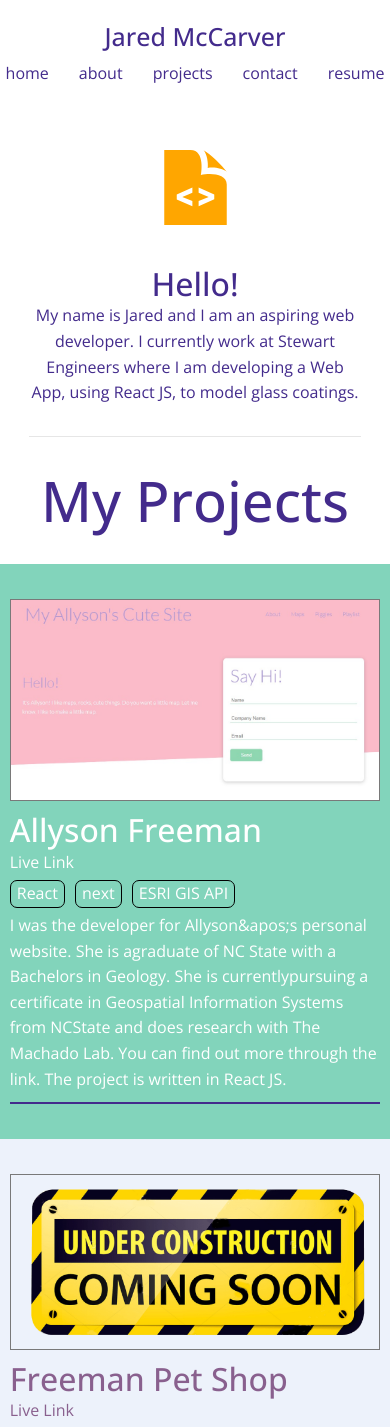
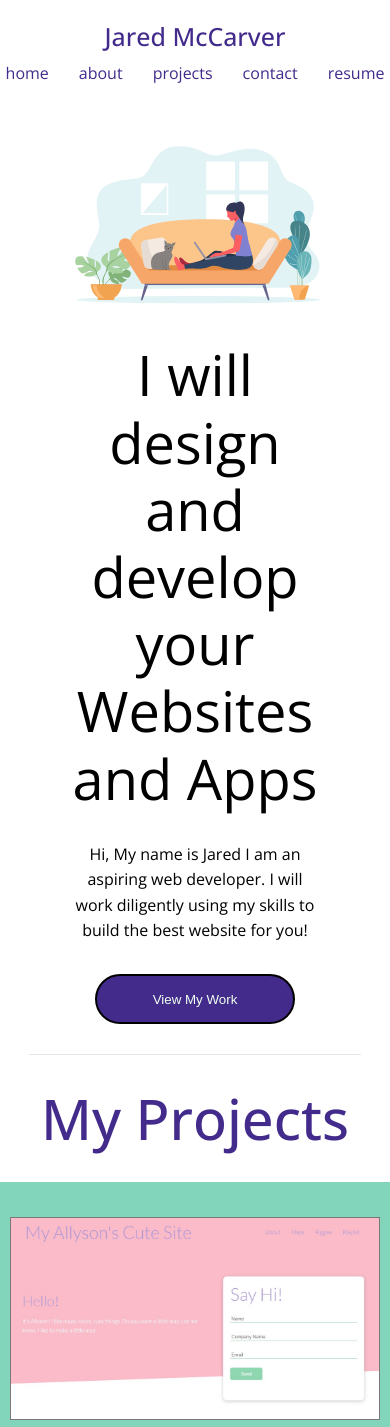
Before and after one commit to jsmccarver/Jared-Porfolio, a Next.js app: page / in a window 390 px wide. Shown: the top 1427 px of the page. Built offline with nearby package versions, Linux system fonts and the light colour scheme.

Commit message:
Adjusting Landing Page

```diff
--- a/pages/index.js
+++ b/pages/index.js
@@ -1,6 +1,7 @@
 import Head from "next/head";
 import Styles from "../styles/Home.module.css";
 import ProjectList from "../Components/ProjectList";
+import Link from "next/link";
 export default function Home() {
   return (
     <>
@@ -13,18 +14,23 @@ export default function Home() {
       <main>
         <div className={Styles.Home}>
           <div className={Styles.Intro}>
-            <div className={Styles["code-image"]}>
-              <svg xmlns="http://www.w3.org/2000/svg" viewBox="0 0 24 24">
-                <path d="M14.568.075c2.202 1.174 5.938 4.883 7.432 6.881-1.286-.9-4.044-1.657-6.091-1.179.222-1.468-.185-4.534-1.341-5.702zm7.432 10.925v13h-20v-24h8.409c4.857 0 3.335 8 3.335 8 3.009-.745 8.256-.419 8.256 3zm-11 1l-5 2.201v1.599l5 2.2v-1.653l-3.229-1.347 3.229-1.351v-1.649zm7 2.201l-5-2.201v1.649l3.229 1.351-3.229 1.347v1.653l5-2.201v-1.598z" />
-              </svg>
-            </div>
             <div className={Styles["Intro-text"]}>
-              <h2>Hello!</h2>
-              <h3>
-                My name is Jared and I am an aspiring web developer. I currently
-                work at Stewart Engineers where I am developing a Web App, using
-                React JS, to model glass coatings.
-              </h3>
+              <div>
+                <h1>I will design and develop your Websites and Apps</h1>
+                <h3>
+                  Hi, My name is Jared I am an aspiring web developer. I will
+                  work diligently using my skills to build the best website for
+                  you!
+                </h3>
+                <Link href="/#projects">
+                  <a>
+                    <button>View My Work</button>
+                  </a>
+                </Link>
+              </div>
+              <div>
+                <img src="./Work_Home.svg"></img>
+              </div>
             </div>
           </div>
           <div id="projects">
--- a/styles/Home.module.css
+++ b/styles/Home.module.css
@@ -6,99 +6,87 @@
   margin: 0px;
   padding: 30px 0px;
 }
-.code-image {
-  justify-content: flex-end !important;
-  display: flex;
-  align-items: center;
-  height: 100%;
-  width: 100%;
-}
-.code-image svg {
-  width: 125px;
-  height: 125px;
-  fill: rgb(255, 166, 0);
-}
+
 .intro-bg {
   background-repeat: no-repeat;
   background-size: cover;
   border-bottom: 1px #e6e6e6 solid;
 }
 .Intro {
-  padding: 140px 0px !important;
-  grid-template-columns: 1fr 8fr !important;
+  padding: 50px 0px !important;
   margin: 0 auto !important;
-  width: 47% !important;
   display: grid;
-  grid-template-columns: repeat(2, 1fr);
-  gap: 40px;
-  justify-content: center;
-  align-items: center;
-  height: 100%;
-}
-.Intro div:first-of-type {
-  margin-left: auto;
 }
 
 .Intro-text button {
   margin-top: 30px;
   padding: 10px 25px;
-  background-color: white;
+  color: honeydew;
+  background-color: #432b8c;
+  border-radius: 35px;
   border: 2px black solid;
+  width: 200px;
+  height: 50px;
 }
-.Intro-text h2 {
-  padding-right: 150px !important;
+.Intro-text button:hover{
+  background-color: #331f70;
+  cursor: pointer;
 }
-.Introduction-text h1 {
-  font-size: 6rem;
-  font-weight: 600;
+.Intro-text div:first-of-type{
+  display: flex;
+  align-items: left;
+  justify-content: center;
+  flex-direction: column;
 }
-.Introduction-text h3 {
-  font-size: 1.5rem;
+.Intro-text div:first-of-type h1,
+.Intro-text div:first-of-type h3,
+.Intro-text div:first-of-type button{
+  margin: 15px 0px;
+}
+.Intro-text{
+  max-width: 1500px;
+  margin: 0 auto;
+  overflow: none !important;
+  padding: 0 40px;
+  display: grid;
+  align-items: left;
+  justify-content: space-between;
+  grid-template-columns: 1fr 1.50fr;
+  gap: 0px 50px;
+  height: 100%;
+  width: 100%;
+}
+.Intro-text h1 {
   color: black;
-  font-weight: 600;
+  font-weight: 100;
+}
+.Intro-text h3 {
+  color: black;
 }
 
 
 
+
 @media screen and (max-width: 1050px) {
-  .Introduction h1,
-  .Introduction h3 {
-    width: 70%;
-  }
-  .Introduction h1,
-  .Introduction h3 {
-    width: 80%;
-  }
   .Intro {
-    padding: 30px 0px !important;
+    padding: 15px 0px !important;
     grid-template-columns: 1fr !important;
-
     width: 85% !important;
   }
-  .code-image {
+  .Intro-text {
+    grid-template-columns: 1fr;
+    align-items: center !important;
     justify-content: center !important;
   }
-  .code-image svg {
-    width: 75px;
-    height: 75px;
-    fill: "orange";
+  .Intro-text div:nth-child(2){
+    grid-row: 1;
   }
-  .Intro-text {
-    margin: 0 auto !important;
-    display: flex;
-    flex-direction: column;
-    align-items: center;
-    justify-content: center;
-  }
-  .Intro-text h2,
+  .Intro-text h1,
   .Intro-text h3 {
     padding: 0px !important;
     text-align: center;
   }
-  .Intro-text button {
-    text-align: center !important;
-    align-items: center !important;
-    justify-content: center !important;
-    width: 150px;
+  .Intro-text div:first-of-type{
+    align-items: center;
   }
 }
```
Also changed, not shown: public/Designer_Flatline.svg (added), public/Work_Home.svg (added).
